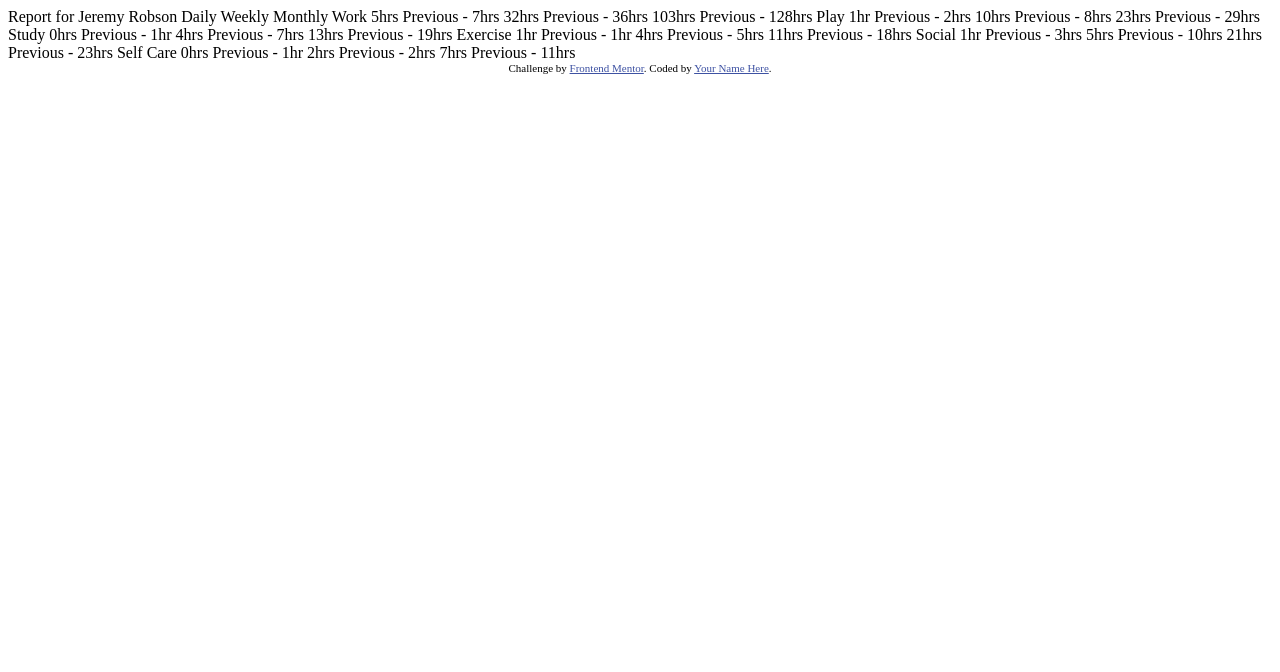
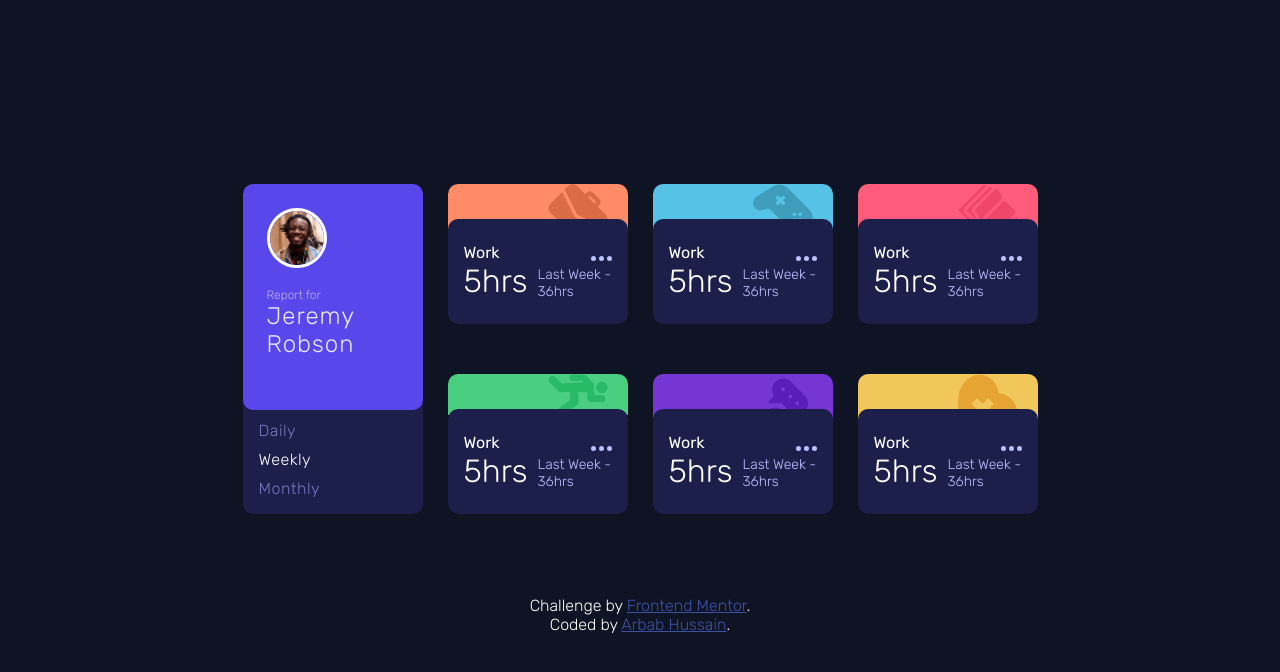
Before and after one commit to arbabhsiddiqui/TimeTrackingDashboard-HTML, a plain HTML site: page index.html in a window 1280 px wide. Drawn offline with Linux system fonts and the light colour scheme.

Commit message:
fix setup

```diff
--- a/index.html
+++ b/index.html
@@ -1,80 +1,153 @@
 <!DOCTYPE html>
 <html lang="en">
   <head>
-  <meta charset="UTF-8">
-  <meta name="viewport" content="width=device-width, initial-scale=1.0"> <!-- displays site properly based on user's device -->
+    <meta charset="UTF-8" />
+    <meta name="viewport" content="width=device-width, initial-scale=1.0" />
+    <!-- displays site properly based on user's device -->
 
-  <link rel="icon" type="image/png" sizes="32x32" href="./images/favicon-32x32.png">
+    <link
+      rel="icon"
+      type="image/png"
+      sizes="32x32"
+      href="./images/favicon-32x32.png"
+    />
 
     <title>Frontend Mentor | Time tracking dashboard</title>
 
     <!-- Feel free to remove these styles or customise in your own stylesheet 👍 -->
-  <style>
-    .attribution { font-size: 11px; text-align: center; }
-    .attribution a { color: hsl(228, 45%, 44%); }
-  </style>
+    <link rel="stylesheet" href="./styles.css" />
   </head>
   <body>
+    <main>
+      <div class="main-card">
+        <div class="main-card__profile">
+          <img src="./images/image-jeremy.png" alt="" />
+          <div class="main-card__profile-text">
+            <p>Report for</p>
+            <h4>Jeremy Robson</h4>
+          </div>
+        </div>
+        <div class="main-card__details">
+          <p>Daily</p>
+          <p class="active">Weekly</p>
+          <p>Monthly</p>
+        </div>
+      </div>
 
-  Report for
-  Jeremy Robson
+      <div class="card-with-bg">
+        <div class="card-with-bg__background">
+          <img src="./images/icon-work.svg" alt="" />
+        </div>
+        <div class="card-with-bg__text-container">
+          <div class="card-with-bg__left-text">
+            <h6>Work</h6>
+            <h3>5hrs</h3>
+          </div>
+          <div class="card-with-bg__right-text">
+            <div class="dots">
+              <img src="./images/icon-ellipsis.svg" alt="" />
+            </div>
+            <p>Last Week - 36hrs</p>
+          </div>
+        </div>
+      </div>
 
-  Daily
-  Weekly
-  Monthly
+      <div class="card-with-bg">
+        <div class="card-with-bg__background card-with-bg__background--blue">
+          <img src="./images/icon-play.svg" alt="" />
+        </div>
+        <div class="card-with-bg__text-container">
+          <div class="card-with-bg__left-text">
+            <h6>Work</h6>
+            <h3>5hrs</h3>
+          </div>
+          <div class="card-with-bg__right-text">
+            <div class="dots">
+              <img src="./images/icon-ellipsis.svg" alt="" />
+            </div>
+            <p>Last Week - 36hrs</p>
+          </div>
+        </div>
+      </div>
 
-  Work
-  5hrs <!-- daily -->
-  Previous - 7hrs <!-- daily -->
-  32hrs <!-- weekly -->
-  Previous - 36hrs <!-- weekly -->
-  103hrs <!-- monthly -->
-  Previous - 128hrs <!-- monthly -->
+      <div class="card-with-bg">
+        <div class="card-with-bg__background card-with-bg__background--pink">
+          <img src="./images/icon-study.svg" alt="" />
+        </div>
+        <div class="card-with-bg__text-container">
+          <div class="card-with-bg__left-text">
+            <h6>Work</h6>
+            <h3>5hrs</h3>
+          </div>
+          <div class="card-with-bg__right-text">
+            <div class="dots">
+              <img src="./images/icon-ellipsis.svg" alt="" />
+            </div>
+            <p>Last Week - 36hrs</p>
+          </div>
+        </div>
+      </div>
 
-  Play
-  1hr <!-- daily -->
-  Previous - 2hrs <!-- daily -->
-  10hrs <!-- weekly -->
-  Previous - 8hrs <!-- weekly -->
-  23hrs <!-- monthly -->
-  Previous - 29hrs <!-- monthly -->
+      <div class="card-with-bg">
+        <div class="card-with-bg__background card-with-bg__background--lime">
+          <img src="./images/icon-exercise.svg" alt="" />
+        </div>
+        <div class="card-with-bg__text-container">
+          <div class="card-with-bg__left-text">
+            <h6>Work</h6>
+            <h3>5hrs</h3>
+          </div>
+          <div class="card-with-bg__right-text">
+            <div class="dots">
+              <img src="./images/icon-ellipsis.svg" alt="" />
+            </div>
+            <p>Last Week - 36hrs</p>
+          </div>
+        </div>
+      </div>
 
-  Study
-  0hrs <!-- daily -->
-  Previous - 1hr <!-- daily -->
-  4hrs <!-- weekly -->
-  Previous - 7hrs <!-- weekly -->
-  13hrs <!-- monthly -->
-  Previous - 19hrs <!-- monthly -->
-
-  Exercise
-  1hr <!-- daily -->
-  Previous - 1hr <!-- daily -->
-  4hrs <!-- weekly -->
-  Previous - 5hrs <!-- weekly -->
-  11hrs <!-- monthly -->
-  Previous - 18hrs <!-- monthly -->
-
-  Social
-  1hr <!-- daily -->
-  Previous - 3hrs <!-- daily -->
-  5hrs <!-- weekly -->
-  Previous - 10hrs <!-- weekly -->
-  21hrs <!-- monthly -->
-  Previous - 23hrs <!-- monthly -->
-
-  Self Care
-  0hrs <!-- daily -->
-  Previous - 1hr <!-- daily -->
-  2hrs <!-- weekly -->
-  Previous - 2hrs <!-- weekly -->
-  7hrs <!-- monthly -->
-  Previous - 11hrs <!-- monthly -->
-
+      <div class="card-with-bg">
+        <div class="card-with-bg__background card-with-bg__background--violet">
+          <img src="./images/icon-social.svg" alt="" />
+        </div>
+        <div class="card-with-bg__text-container">
+          <div class="card-with-bg__left-text">
+            <h6>Work</h6>
+            <h3>5hrs</h3>
+          </div>
+          <div class="card-with-bg__right-text">
+            <div class="dots">
+              <img src="./images/icon-ellipsis.svg" alt="" />
+            </div>
+            <p>Last Week - 36hrs</p>
+          </div>
+        </div>
+      </div>
+      <div class="card-with-bg">
+        <div class="card-with-bg__background card-with-bg__background--yellow">
+          <img src="./images/icon-self-care.svg" alt="" />
+        </div>
+        <div class="card-with-bg__text-container">
+          <div class="card-with-bg__left-text">
+            <h6>Work</h6>
+            <h3>5hrs</h3>
+          </div>
+          <div class="card-with-bg__right-text">
+            <div class="dots">
+              <img src="./images/icon-ellipsis.svg" alt="" />
+            </div>
+            <p>Last Week - 36hrs</p>
+          </div>
+        </div>
+      </div>
+    </main>
 
     <div class="attribution">
-    Challenge by <a href="https://www.frontendmentor.io?ref=challenge" target="_blank">Frontend Mentor</a>.
-    Coded by <a href="#">Your Name Here</a>.
+      Challenge by
+      <a href="https://www.frontendmentor.io?ref=challenge" target="_blank"
+        >Frontend Mentor</a
+      >. <br />
+      Coded by <a href="">Arbab Hussain</a>.
     </div>
   </body>
 </html>
--- /dev/null
+++ b/styles.scss
@@ -0,0 +1,219 @@
+* {
+  margin: 0;
+  padding: 0;
+  box-sizing: border-box;
+}
+
+@import url("https://fonts.googleapis.com/css2?family=Rubik:wght@300;400;500&display=swap");
+
+:root {
+  --Blue: #5847eb;
+
+  --Light: hsl(15, 100%, 70%);
+  --Soft-Blue: hsl(195, 74%, 62%);
+  --Light-pink: hsl(348, 100%, 68%);
+  --Lime: hsl(145, 58%, 55%);
+  --Violet: hsl(264, 64%, 52%);
+  --Soft: hsl(43, 84%, 65%);
+  --Very: hsl(226, 43%, 10%);
+  --Dark: hsl(235, 46%, 20%);
+  --Desaturated: hsl(235, 45%, 61%);
+  --Pale: hsl(236, 100%, 87%);
+  --font: "Rubik", sans-serif;
+}
+
+body {
+  font-size: 18px;
+  background: var(--Very);
+  font-weight: 300;
+  font-family: var(--font);
+  min-height: 100vh;
+}
+
+.attribution {
+  padding: 2rem 0;
+  font-size: 16px;
+  text-align: center;
+  color: #fff;
+}
+.attribution a {
+  color: hsl(228, 45%, 44%);
+}
+
+main {
+  margin: 50px 30px;
+  display: grid;
+  gap: 50px;
+}
+
+.main-card {
+  background: var(--Blue);
+  border-radius: 10px;
+  position: relative;
+  margin-bottom: 80px;
+  &__profile {
+    z-index: 2;
+    padding: 1.5rem 0 1.5rem 1.5rem;
+    display: grid;
+    grid-template-columns: 60px 1fr;
+    align-items: center;
+    justify-content: flex-start;
+    gap: 10px;
+    img {
+      width: 60px;
+      height: 60px;
+      border-radius: 50%;
+      border: 3px solid #fff;
+    }
+  }
+  &__profile-text {
+    p {
+      color: hsla(0, 0%, 100%, 0.603);
+      font-size: 14px;
+    }
+    h4 {
+      color: rgba(255, 255, 255, 0.876);
+      font-weight: 300;
+      letter-spacing: 1px;
+    }
+  }
+  &__details {
+    z-index: -1;
+    top: 100px;
+    width: 100%;
+    position: absolute;
+    padding: 1.5rem 0 1.5rem 0;
+    border-radius: 0 0 10px 10px;
+    background: var(--Dark);
+    color: #7477bc;
+    display: grid;
+    font-size: 16px;
+    letter-spacing: 0.5px;
+    text-align: center;
+    background: var(--Dark);
+    grid-template-columns: repeat(3, 1fr);
+  }
+}
+
+.card-with-bg {
+  border-radius: 10px;
+  position: relative;
+  height: 140px;
+  background: #000;
+  &__background {
+    border-radius: 10px 10px 0 0;
+    padding: 0 20px;
+    background: var(--Light);
+    display: flex;
+    justify-content: end;
+
+    img {
+      width: 60px;
+    }
+
+    &--blue {
+      background: var(--Soft-Blue);
+    }
+
+    &--pink {
+      background: var(--Light-pink);
+    }
+
+    &--lime {
+      background: var(--Lime);
+    }
+
+    &--violet {
+      background: var(--Violet);
+    }
+    &--yellow {
+      background: var(--Soft);
+    }
+  }
+
+  &__text-container {
+    position: absolute;
+    width: 100%;
+    z-index: 2;
+    top: 35px;
+    border-radius: 10px;
+    background: var(--Dark);
+    color: #fff;
+    padding: 1.5rem 1rem;
+    display: grid;
+    grid-template-columns: repeat(2, 1fr);
+  }
+
+  &__left-text {
+    h6 {
+      font-weight: 400;
+      font-size: 1rem;
+    }
+
+    h3 {
+      font-weight: 300;
+      font-size: 2rem;
+    }
+  }
+
+  &__right-text {
+    color: var(--Pale);
+    display: flex;
+    justify-content: center;
+    align-items: flex-end;
+    flex-direction: column;
+    p {
+      font-size: 14px;
+    }
+  }
+}
+
+.active {
+  color: #fff;
+}
+
+@media only screen and (min-width: 768px) {
+  body {
+    display: flex;
+    justify-content: center;
+    align-items: center;
+    flex-direction: column;
+  }
+
+  main {
+    grid-template-columns: repeat(4, 1fr);
+    column-gap: 25px;
+
+    .main-card {
+      grid-row: span 2;
+
+      &__profile {
+        grid-template-columns: 1fr;
+        row-gap: 20px;
+        width: 180px;
+        height: 100px;
+        p {
+          font-size: 12px;
+        }
+
+        h4 {
+          font-size: 1.5rem;
+          width: 50%;
+        }
+      }
+    }
+  }
+
+  .main-card {
+    margin-bottom: 104px;
+
+    &__details {
+      padding-left: 20px;
+      top: 205px;
+      gap: 10px;
+      grid-template-columns: 1fr;
+      text-align: left;
+      padding: 2rem 0 1rem 1rem;
+    }
+  }
+}
```
Also changed, not shown: styles.css (added), 1 other file. Lines whose indentation alone changed are shown as unchanged.
